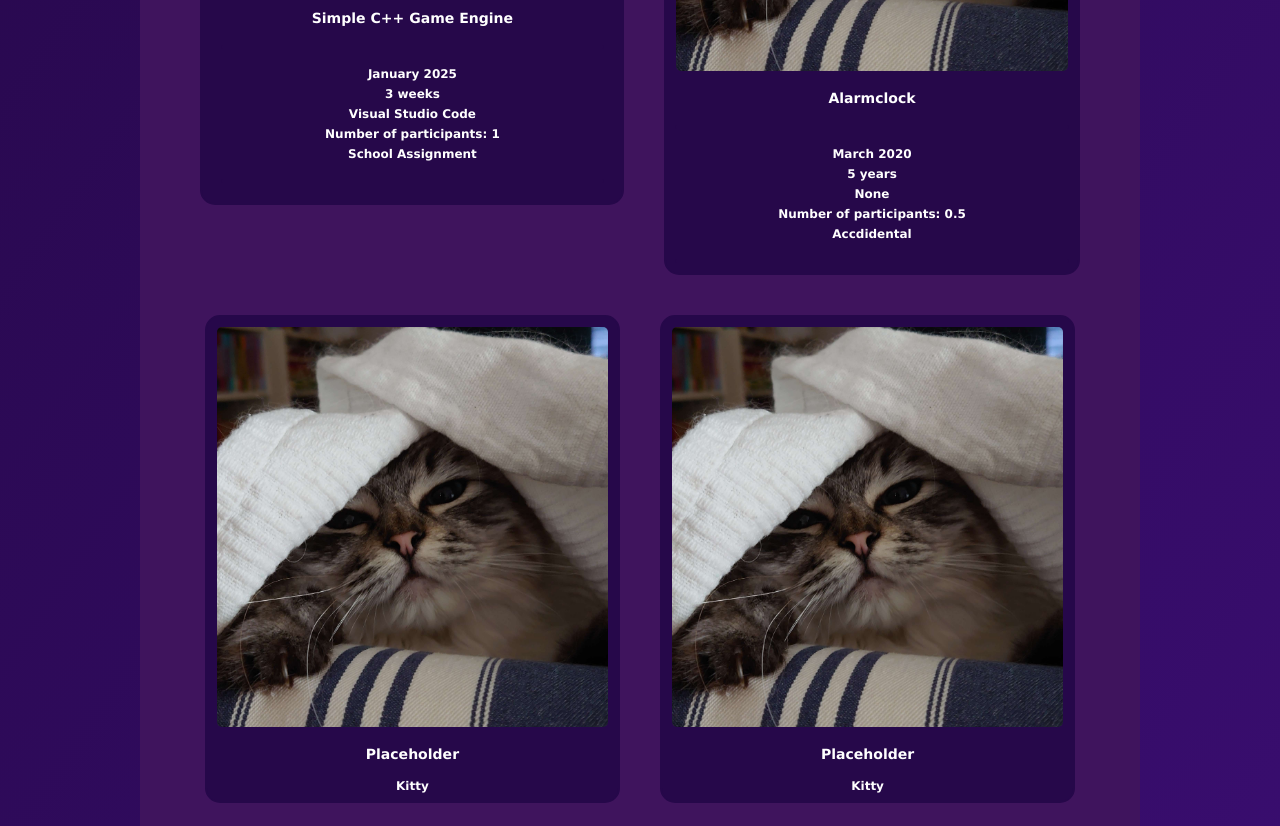
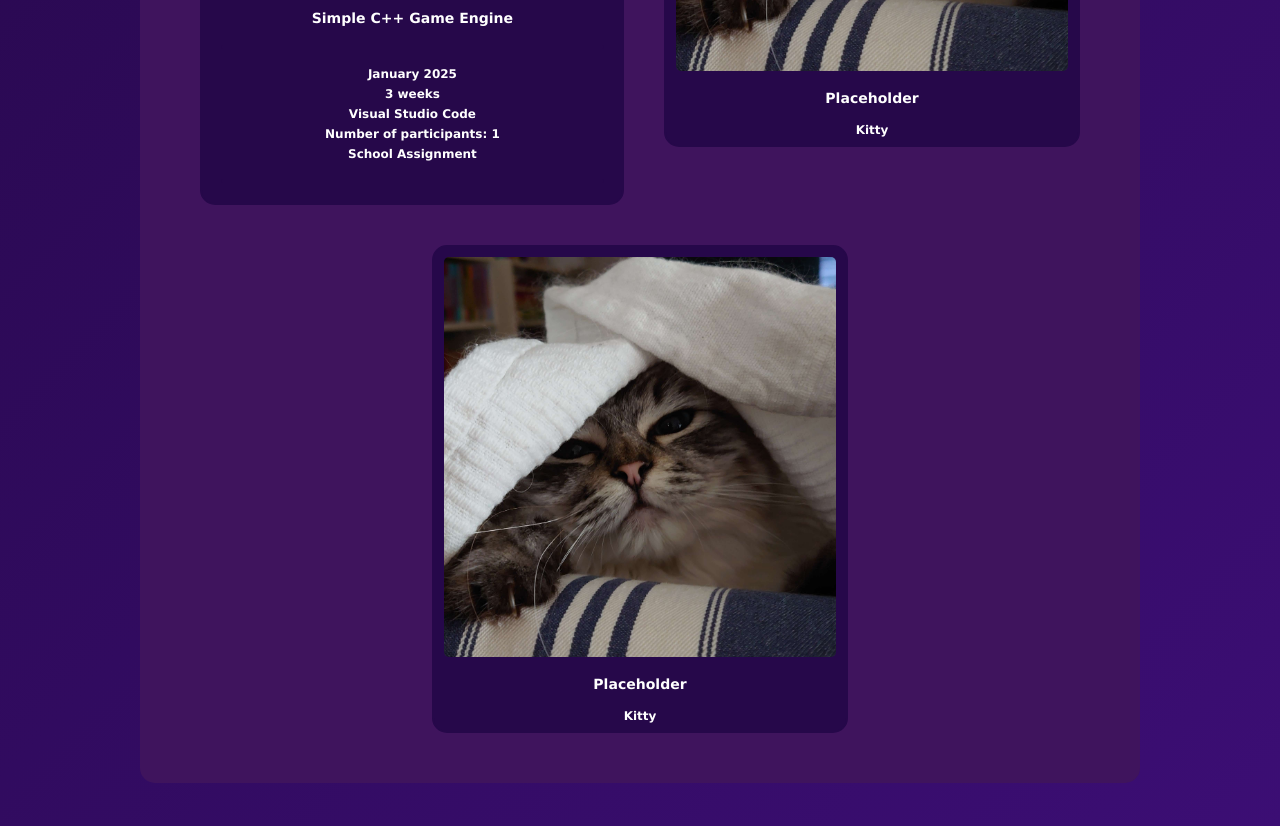
Before and after one commit to RobinOhman/RobinOhman.github.io, a plain HTML site: page index.html in a window 1280 px wide. Shown: the part 703-1529 px from the top of the page. Drawn offline with Linux system fonts and the light colour scheme.

Commit message:
Removed a few placeholders

```diff
--- a/index.html
+++ b/index.html
@@ -45,29 +45,6 @@
 					<div class="divider"></div>
 					</div>
 				</div></a>
-				<a href="index.html" target="_self"><div class="project">
-					<img src="images/leah.jpg">
-					<h3>Alarmclock</h3>
-
-						<div class="divider"></div>
-						<p class="display">
-							March 2020<br>
-							5 years<br>
-							None<br>
-							Number of participants: 0.5<br>
-							Accdidental<br>
-						</p>
-					<div class="divider"></div>
-				</div>
-				</a>
-				<a href="index.html" target="_self"><div class="project">
-					<img src="images/leah.jpg">
-					<h3>Placeholder</h3>
-					<p>
-						Kitty
-					</p>
-				</div>
-				</a>
 				<a href="index.html" target="_self"><div class="project">
 					<img src="images/leah.jpg">
 					<h3>Placeholder</h3>
```
